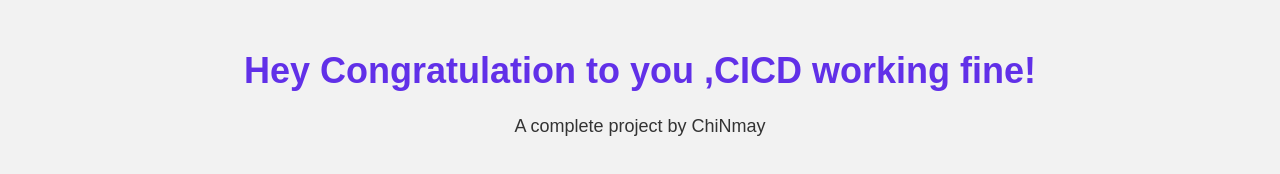
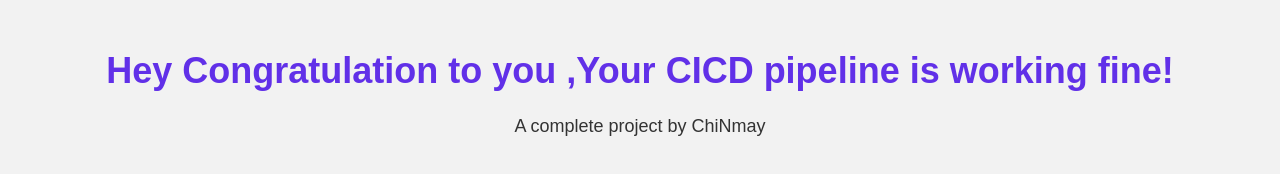
Before and after one commit to chinmay1998/AWS-CICD-Project, a plain HTML site: page index.html in a window 1280 px wide. Drawn offline with Linux system fonts and the light colour scheme.

Commit message:
Update index.html

```diff
--- a/index.html
+++ b/index.html
@@ -22,7 +22,7 @@
     </style>
   </head>
   <body>
-    <h1>Hey Congratulation to you ,CICD working fine!</h1>
+    <h1>Hey Congratulation to you ,Your CICD pipeline is working fine!</h1>
     <p>A complete project by ChiNmay</p>
   </body>
 </html>
```
